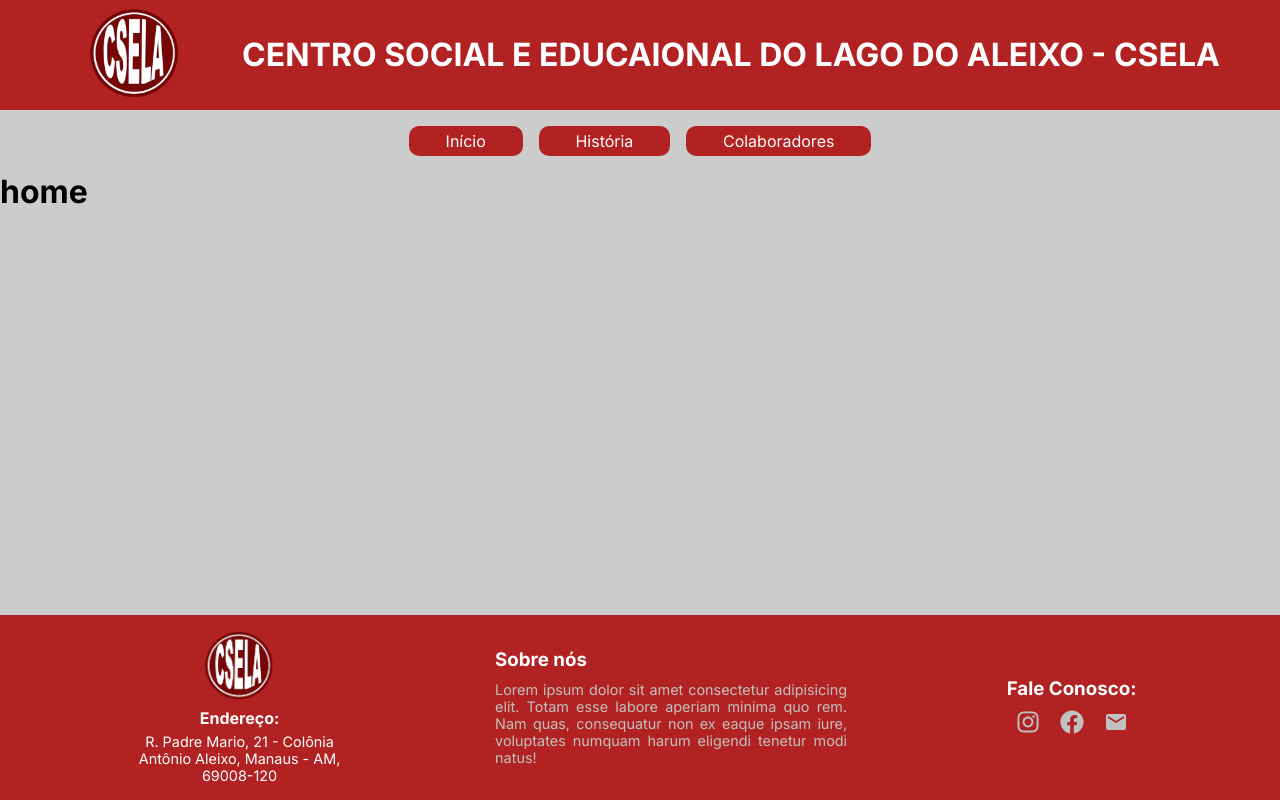
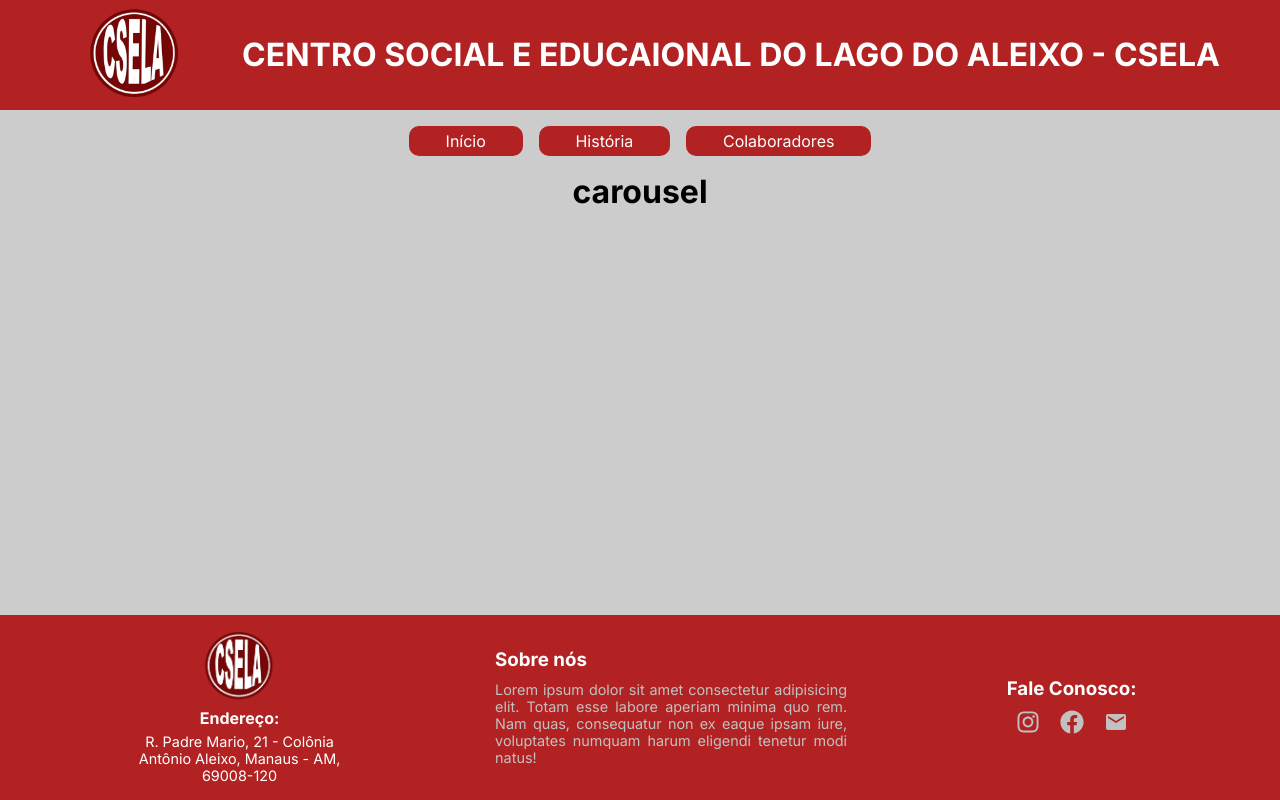
Before and after one commit to Edulira17/CSELA_V1, a React (Vite) app: page / in a window 1280 px wide. Built offline with nearby package versions, Linux system fonts and the light colour scheme.

Commit message:
feat: create container carousel

```diff
--- a/src/pages/Home/Home.tsx
+++ b/src/pages/Home/Home.tsx
@@ -1,9 +1,11 @@
-import { HomeContainer } from "./styles"
+import { HomeContainer, CarouselContainer } from "./styles"
 
 const Home = () => {
   return (
     <HomeContainer>
-      <h1>home</h1>
+      <CarouselContainer>
+        <h1>carousel</h1>
+      </CarouselContainer>
     </HomeContainer>
   )
 }
--- a/src/pages/Home/styles.ts
+++ b/src/pages/Home/styles.ts
@@ -1,7 +1,14 @@
 import styled from "styled-components";
 
 export const HomeContainer = styled.div`
+  width: 100%;
+  height: auto;
+
   display: flex;
   flex-direction: column;
+  align-items: center;
+`
+
+export const CarouselContainer = styled.div`
 
 `
```
